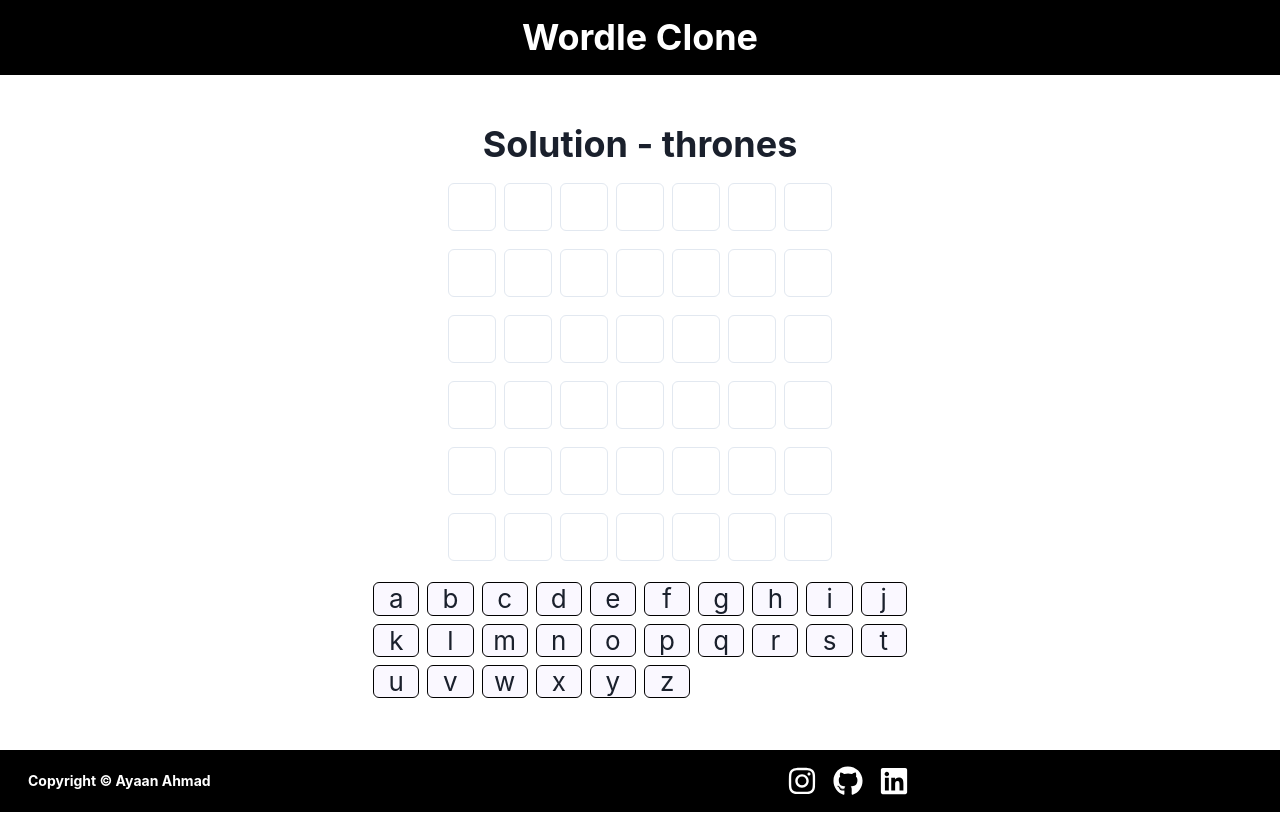
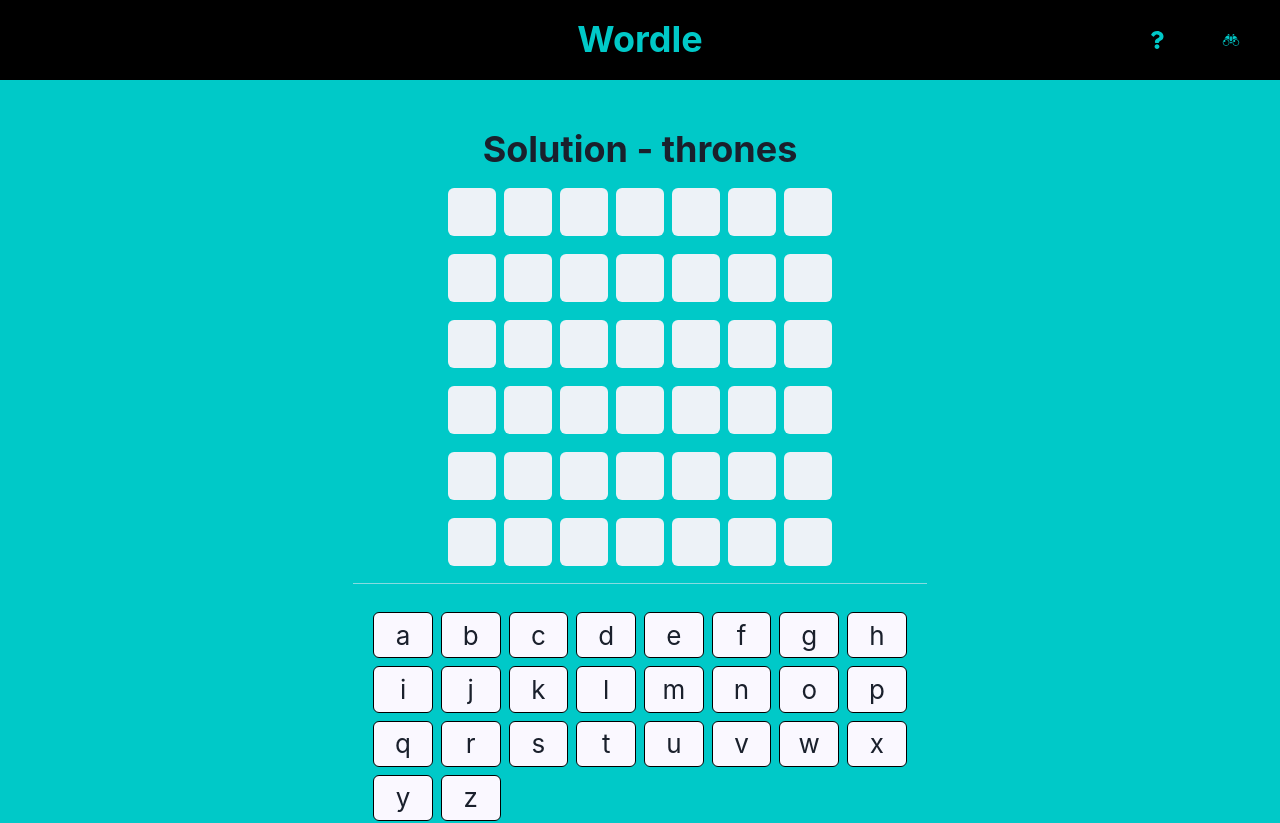
Before and after one commit to ayaan278/Wordle, a React (Create React App) app: page / in a window 1280 px wide. Shown: the top 823 px of the page. Built offline with nearby package versions, Linux system fonts and the light colour scheme; data requests are answered from the project's data file.

Commit message:
feat/hints added

```diff
--- a/public/index.html
+++ b/public/index.html
@@ -10,7 +10,7 @@
       content="Web site created using create-react-app"
     />
     <link rel="manifest" href="%PUBLIC_URL%/manifest.json" />
-    <title>Wordle Clone</title>
+    <title>Wordle</title>
   </head>
   <body>
     <div id="root"></div>
--- a/src/App.js
+++ b/src/App.js
@@ -1,12 +1,13 @@
 import { useEffect, useState } from "react";
 import Header from "./components/Header";
 import Footer from "./components/Footer";
-import { Heading } from "@chakra-ui/react";
 import Wordle from "./components/Wordle";
 
 
 function App() {
   const [solution, setSolution] = useState(null);
+  const [hint, setHint] = useState(null);
+
   useEffect(() => {
     fetch("http://localhost:3001/solutions")
       .then((res) => res.json())
@@ -16,14 +17,15 @@
         //random integer from json file
         const randomSolution = json[Math.floor(Math.random() * json.length)];
         setSolution(randomSolution.word);
+        setHint(randomSolution.hint);
       });
-  }, [setSolution]);
+  }, [setSolution, setHint]);
 
   return (
     <>
       <Header />
 
-      {solution && <Wordle solution={solution} />}
+      {solution && <Wordle solution={solution} hint={hint} />}
       {/* doesn't print solution unless there is some values to it */}
       <Footer />
     </>
--- a/src/components/Footer.jsx
+++ b/src/components/Footer.jsx
@@ -2,17 +2,18 @@
 import React from "react";
 import { FaInstagram, FaGithub, FaLinkedin } from "react-icons/fa";
 
+
 const Footer = () => {
   return (
-    <HStack w="100%" bg="black" color="white">
+    <HStack w="100%" bg="black" color="#00C9C8">
       <HStack w={{ base: "50%", md: "50%", lg: "60%" }}>
         <Heading fontSize={{ base: "xs", md: "xs", lg: "sm" }} pl="2em">
           {" "}
-          Copyright &copy; Ayaan Ahmad
+          Created with &hearts; by Ayaan Ahmad
         </Heading>
       </HStack>
 
-      <HStack w={{ base: "50%", md: "50%", lg: "40%" }} gap="1em" p="1em">
+      <HStack w={{ base: "50%", md: "50%", lg: "40%" }} gap="1em" px="5em" py="1em" justifyContent={'end'}>
         <Link href="https://www.instagram.com/_.ayaanii._/">
           <span size="md" class="inline-block h-12 w-12 ring-white">
             <FaInstagram style={{ fontSize: "30px" }} />
--- /dev/null
+++ b/src/components/GameOver.jsx
@@ -0,0 +1,46 @@
+import React, { useDisclosure} from "react";
+import {
+  Heading,
+  Modal,
+  ModalOverlay,
+  ModalContent,
+  ModalHeader,
+  ModalBody,
+  Button,
+  ModalCloseButton,
+} from "@chakra-ui/react";
+
+export default function GameOver ({ isCorrect, turn, solution }) {
+  const { isOpen, onOpen} = useDisclosure();
+
+
+  return (
+    <>
+    <Button onClick={onOpen}>Open Modal</Button>
+
+    <Modal isOpen={isOpen} >
+      <ModalOverlay />
+      {isCorrect && (
+        <ModalContent>
+          <ModalHeader>You Win!</ModalHeader>
+          <ModalCloseButton />
+          <ModalBody>
+            <Heading>The correct solution was {solution}</Heading>
+            <Heading>You solved the game {turn} guesses</Heading>
+          </ModalBody>
+        </ModalContent>
+      )}
+      {!isCorrect && (
+        <ModalContent>
+          <ModalHeader>You Lose!</ModalHeader>
+          <ModalCloseButton />
+          <ModalBody>
+            <Heading>The correct solution was {solution}</Heading>
+            <Heading>You are out of guesses</Heading>
+          </ModalBody>
+        </ModalContent>
+      )}
+    </Modal>
+    </>
+  );
+};
--- a/src/components/Header.jsx
+++ b/src/components/Header.jsx
@@ -1,14 +1,54 @@
 import React from "react";
-import { HStack, VStack, Heading } from "@chakra-ui/react";
-
+import { HStack, VStack, Heading ,Popover,
+  PopoverTrigger,
+  PopoverContent,
+  PopoverHeader,
+  PopoverBody,
+  PopoverFooter,
+  PopoverArrow,
+  PopoverCloseButton,
+  PopoverAnchor, Button, Spacer} from "@chakra-ui/react";
+  import { FaQuestion } from "react-icons/fa";
+  import { GiBinoculars} from "react-icons/gi";
 const Header = () => {
   return (
-    <HStack p="1em" bg="#000000" color="white">
+    <HStack p="1em" bg="#000000" color="#00C9C8">
       <VStack w="30%"></VStack>
       <VStack w="40%">
-        <Heading>Wordle Clone</Heading>
+        <Heading>Wordle</Heading>
       </VStack>
-      <VStack w="30%"></VStack>
+      <HStack w="30%" justifyContent={'end'}>
+        <span size='md' >
+          <Popover>
+            <PopoverTrigger>
+              <Button color={'#00C9C8'} bg="black" size='lg' borderRadius={'50%'} >
+                <FaQuestion/>
+              </Button>
+            </PopoverTrigger>
+            <PopoverContent color={'black'}>
+              <PopoverArrow />
+              <PopoverCloseButton fontSize="22px" m="0.2em"/>
+              <PopoverHeader fontSize="26px">How to Play?</PopoverHeader>
+              <PopoverBody>....</PopoverBody>
+            </PopoverContent>
+          </Popover>
+        </span>
+        <span size='lg' >
+          <Popover>
+            <PopoverTrigger>
+              <Button color={'#00C9C8'} bg="black" size='lg' borderRadius={'50%'} >
+                <GiBinoculars/>
+              </Button>
+            </PopoverTrigger>
+            <PopoverContent color={'black'}>
+              <PopoverArrow />
+              <PopoverCloseButton fontSize="22px" m="0.2em"/>
+              <PopoverHeader fontSize="26px">Inspired by</PopoverHeader>
+              <PopoverBody>....</PopoverBody>
+            </PopoverContent>
+          </Popover>
+        </span>
+      </HStack>
     </HStack>
   );
 };
--- /dev/null
+++ b/src/components/Hint.jsx
@@ -0,0 +1,20 @@
+import React from 'react'
+import { Container, VStack, Heading, Divider } from '@chakra-ui/react'
+
+const Hint = ({hint}) => {
+  return (
+    <Container py="1em" w="400px">
+        <VStack boxShadow='dark-lg' p='6' rounded='md' bg='white'>
+            <Heading fontSize="28px" fontWeight={'600'}>
+                Hint
+            </Heading>
+            <Divider orientation='horizontal' />
+            <Heading fontSize="26px" fontWeight={'500'}>
+                {hint}
+            </Heading>
+        </VStack>
+    </Container>
+  )
+}
+
+export default Hint
--- a/src/components/Keypad.jsx
+++ b/src/components/Keypad.jsx
@@ -2,7 +2,7 @@
   Container,
   Heading,
   Box,
-  SimpleGrid,
+  Grid,
 } from "@chakra-ui/react";
 import React, { useEffect, useState } from "react";
 
@@ -18,8 +18,8 @@
   }, []);
 
   return (
-    <Container>
-      <SimpleGrid columns="10" >
+    <Container py="1em">
+      <Grid alignItems='center' templateColumns='repeat(8, 1fr)' justify={'center'} display={'grid'}>
         {letters &&
           letters.map((l) => {
             let color = usedKeys[l.key]
@@ -34,11 +34,11 @@
                 m="0.25em"
                 bg={color}
               >
-                <Heading fontWeight='400' fontSize="26px" key={l.key}>{l.key}</Heading>
+                <Heading fontWeight='400' fontSize="26px" key={l.key} m="0.25em">{l.key}</Heading>
               </Box>
             );
           })}
-      </SimpleGrid>{" "}
+      </Grid>{" "}
     </Container>
   );
 }
--- a/src/components/Row.jsx
+++ b/src/components/Row.jsx
@@ -6,10 +6,10 @@
 
   if (guess) {
     return (
-        <HStack py="0.25em">
+        <HStack py="0.25em" >
           {guess.map((l, i) => (
-            <PinInput size="lg" defaultValue={l.key}>
-              <PinInputField key={i} bg={l.color} color="white" fontSize={'24px'}/>
+            <PinInput size="lg" defaultValue={l.key} variant={'filled'} >
+              <PinInputField key={i} bg={l.color} color="white" fontSize={'24px'} />
             </PinInput>
           ))}
         </HStack>
@@ -23,13 +23,13 @@
     return(
       <HStack py="0.25em">
         {letters.map((letter, i) => (
-            <PinInput size="lg" defaultValue={letter}>
-              <PinInputField key={i} bg={letter.color} />
+            <PinInput size="lg" defaultValue={letter} variant={'filled'} >
+              <PinInputField key={i} bg={letter.color} ontSize={'24px'}/>
             </PinInput>
           ))}
           {[...Array(7 - letters.length)].map((_, i) => (
-            <PinInput size="lg" defaultValue="     ">
-              <PinInputField key={i} />
+            <PinInput size="lg" defaultValue="     " variant={'filled'}>
+              <PinInputField key={i} ontSize={'24px'}/>
             </PinInput>
           ))}
       </HStack>
@@ -38,7 +38,7 @@
 
   return (
       <HStack py="0.25em">
-        <PinInput size="lg" defaultValue="       " fontSize={'24px'}>
+        <PinInput size="lg" defaultValue="       "  variant={'filled'} >
           <PinInputField />
           <PinInputField />
           <PinInputField />
--- a/src/components/Wordle.jsx
+++ b/src/components/Wordle.jsx
@@ -1,13 +1,15 @@
 import React, { useEffect, useState } from "react";
-import { Center, Container, Heading, VStack, } from "@chakra-ui/react";
+import { Center, Container, Divider, Heading, HStack, VStack, } from "@chakra-ui/react";
 import useWordle from "../hooks/useWordle";
 import Grid from "./Grid";
 import Keypad from "./Keypad";
-import GameModal from "./GameModal";
+import GameOver from "./GameOver";
+import Hint from "./Hint";
 
-export default function Worlde({ solution }) {
+export default function Worlde({ solution, hint }) {
   const { currentGuess, guesses, turn, isCorrect, usedKeys, handleKeyup } = useWordle(solution);
   const [showModal, setShowModal] = useState(false)
+  const [hints, showHints] = useState(false)
 
   useEffect(() => {
     window.addEventListener("keyup", handleKeyup)
@@ -23,16 +25,28 @@
         setShowModal(true)
         window.removeEventListener("keyup", handleKeyup)
     }
+    if(turn > 3){
+      showHints(true)
+      window.removeEventListener("keyup", handleKeyup)
+    }
     return () => window.removeEventListener("keyup", handleKeyup)
   }, [handleKeyup, isCorrect, turn]) //passing dependencies so it changes in the change of event
 
   return (
-    <Center py="3em" >
+    <Center py="3em" bg="#00C9C8">
       <Container>
-      {showModal && <GameModal isCorrect={isCorrect} turn={turn} solution={solution} />}
+      {/* {showModal && <GameOver isCorrect={isCorrect} turn={turn} solution={solution} />} */}
         <VStack>
             <Heading> Solution - {solution}</Heading>
-            <Grid currentGuess={currentGuess} guesses={guesses} turn={turn}  />
+            <HStack>
+              <VStack pos="absolute" top="300" left="50" >
+                {hints && <Hint hint={hint} />}
+              </VStack>
+              <VStack >
+                <Grid currentGuess={currentGuess} guesses={guesses} turn={turn}  />
+              </VStack>
+            </HStack>
+            <Divider/>
             <Keypad usedKeys={usedKeys}/>
         </VStack>
       </Container>
```
Also changed, not shown: data/db.json (+13 -13 lines).
